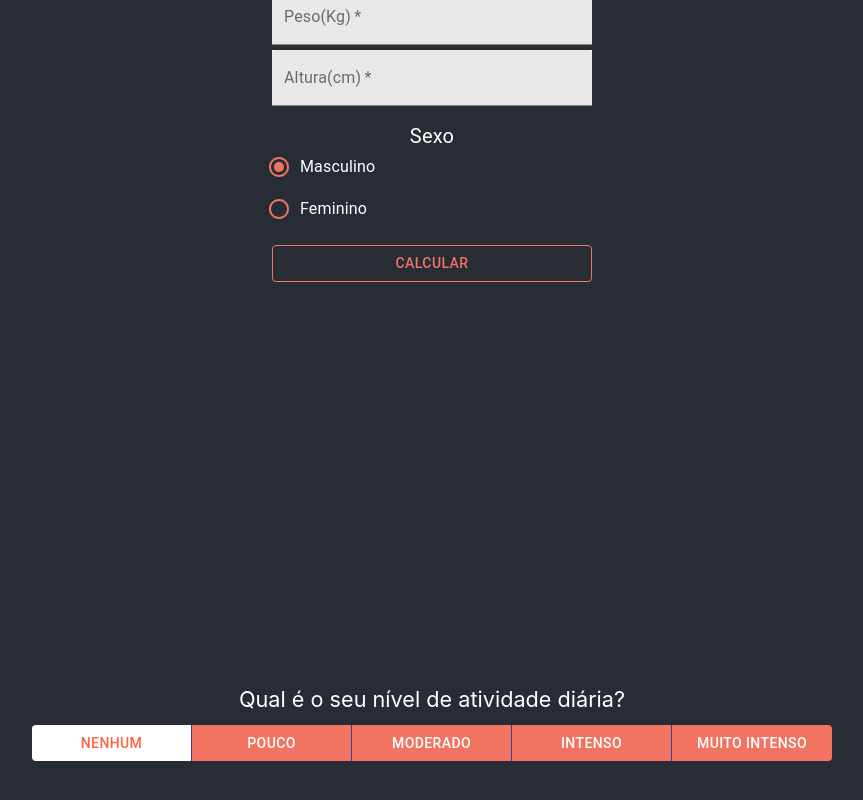
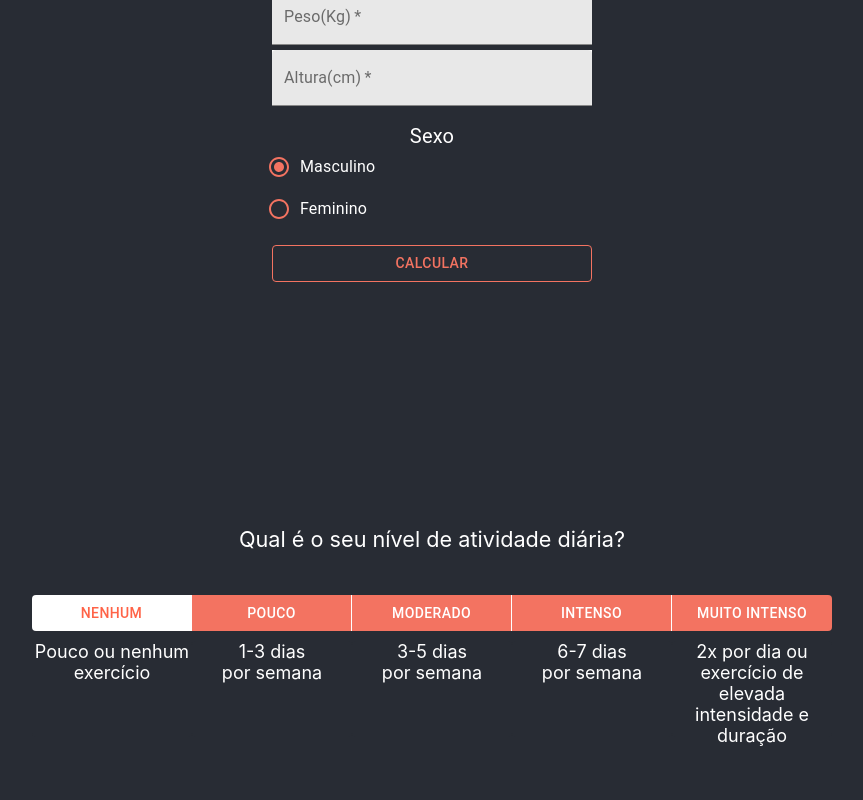
Before and after one commit to jpbonetti/diet-calculator, a React (Create React App) app: page / in a window 1280 px wide. Shown: the part 526-1326 px from the top of the page, without its empty margins (208-1071 px from the left). Built offline with nearby package versions, Linux system fonts and the light colour scheme.

Commit message:
Added descryption for all exercise buttons

```diff
--- a/src/components/Exercise.css
+++ b/src/components/Exercise.css
@@ -9,18 +9,32 @@
 }
 
 .group-buttons {
-    margin-top: 10px;
+    margin-top: 5vh;
 }
 
 .descryption-header {
-    font-size: smaller;
+    font-size: x-large;
 }
 
 .panel-size {
-    margin-top: 50vh;
-    height: 50vh;
+    margin-top: 30vh;
+    height: 70vh;
 }
 
 .question-button {
     width: 20vh;
+    border-color: #ffffff !important;
 }
+
+.teste {
+    background-color: #282C34 !important;
+    color: #ffffff !important;
+    font-size: large;
+    margin-top: 10px;
+    width: 20vh;
+    height: 12vh;
+}
+
+.teste-panel {
+    display: flex;
+}
--- a/src/components/Exercise.jsx
+++ b/src/components/Exercise.jsx
@@ -1,6 +1,7 @@
 import React, { Component } from 'react';
 import ButtonGroup from '@material-ui/core/ButtonGroup';
 import Button from '@material-ui/core/Button';
+import Paper from '@material-ui/core/Paper';
 import './Exercise.css';
 
 export default class ExerciseComponent extends Component {
@@ -97,6 +98,23 @@ export default class ExerciseComponent extends Component {
               </Button>
             </ButtonGroup>
           </div>
+          <div className="teste-panel">
+            <Paper
+              elevation={0}
+              className="teste">Pouco ou nenhum exercício</Paper>
+            <Paper
+              elevation={0}
+              className="teste">1-3 dias <br></br> por semana</Paper>
+            <Paper
+              elevation={0}
+              className="teste">3-5 dias <br></br> por semana</Paper>
+            <Paper
+              elevation={0}
+              className="teste">6-7 dias <br></br> por semana</Paper>
+            <Paper
+              elevation={0}
+              className="teste">2x por dia ou exercício de elevada intensidade e duração</Paper>
+          </div>
         </div>
       </React.Fragment>
     )};
--- a/src/components/InformationsBarGrid.jsx
+++ b/src/components/InformationsBarGrid.jsx
@@ -22,9 +22,6 @@ export default class InformationsBarGridComponent extends Component {
               TAXA DE METABOLISMO BASAL: {this.state.tmbInformations.tmbResult + this.state.tmbInformations.exerciseResult} KCAL
           </Paper>
         </Grid>
-        <Grid item>
-          <Paper id="teste2" className="teste"></Paper>
-        </Grid>
       </React.Fragment>
     )};
 }
```
